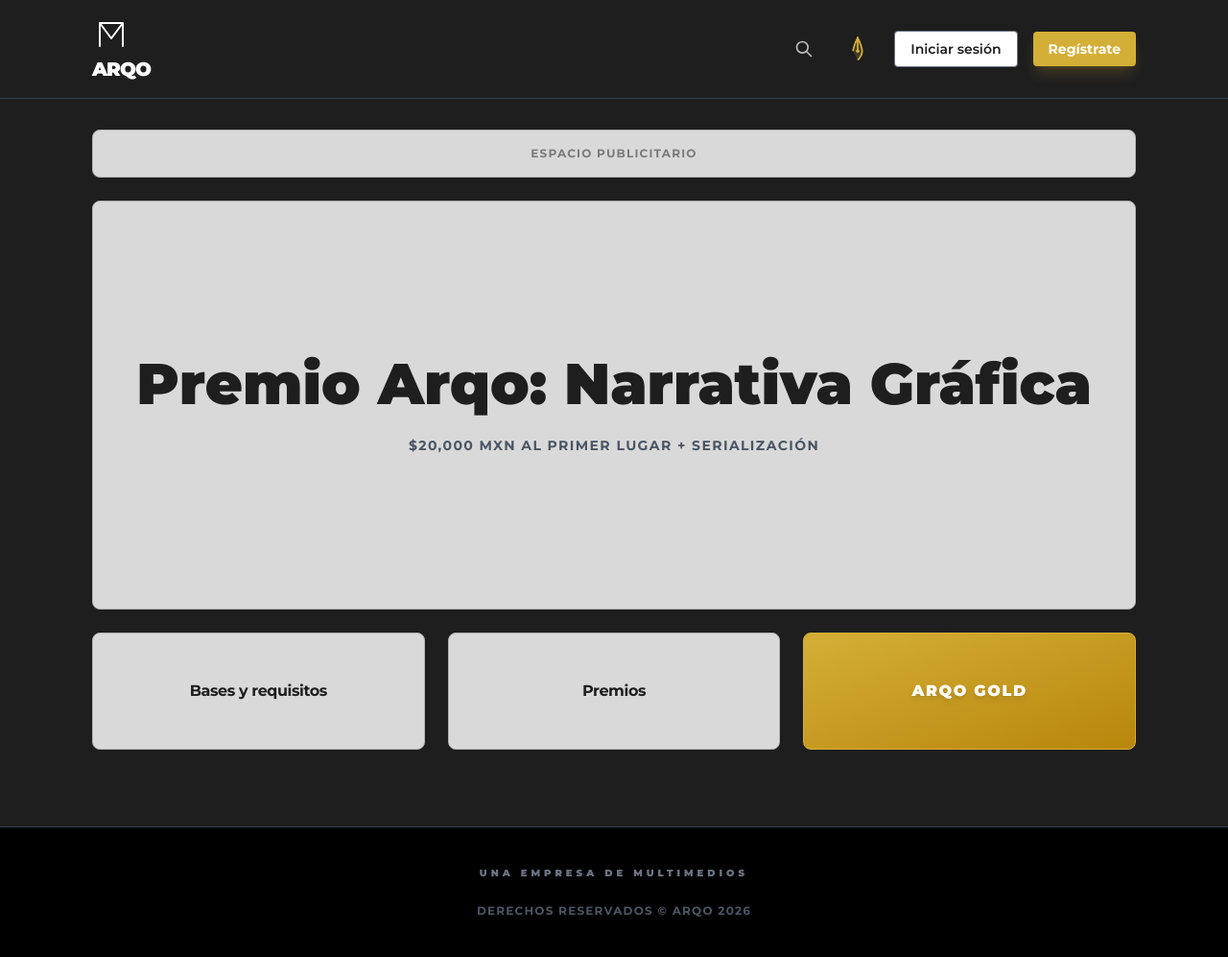
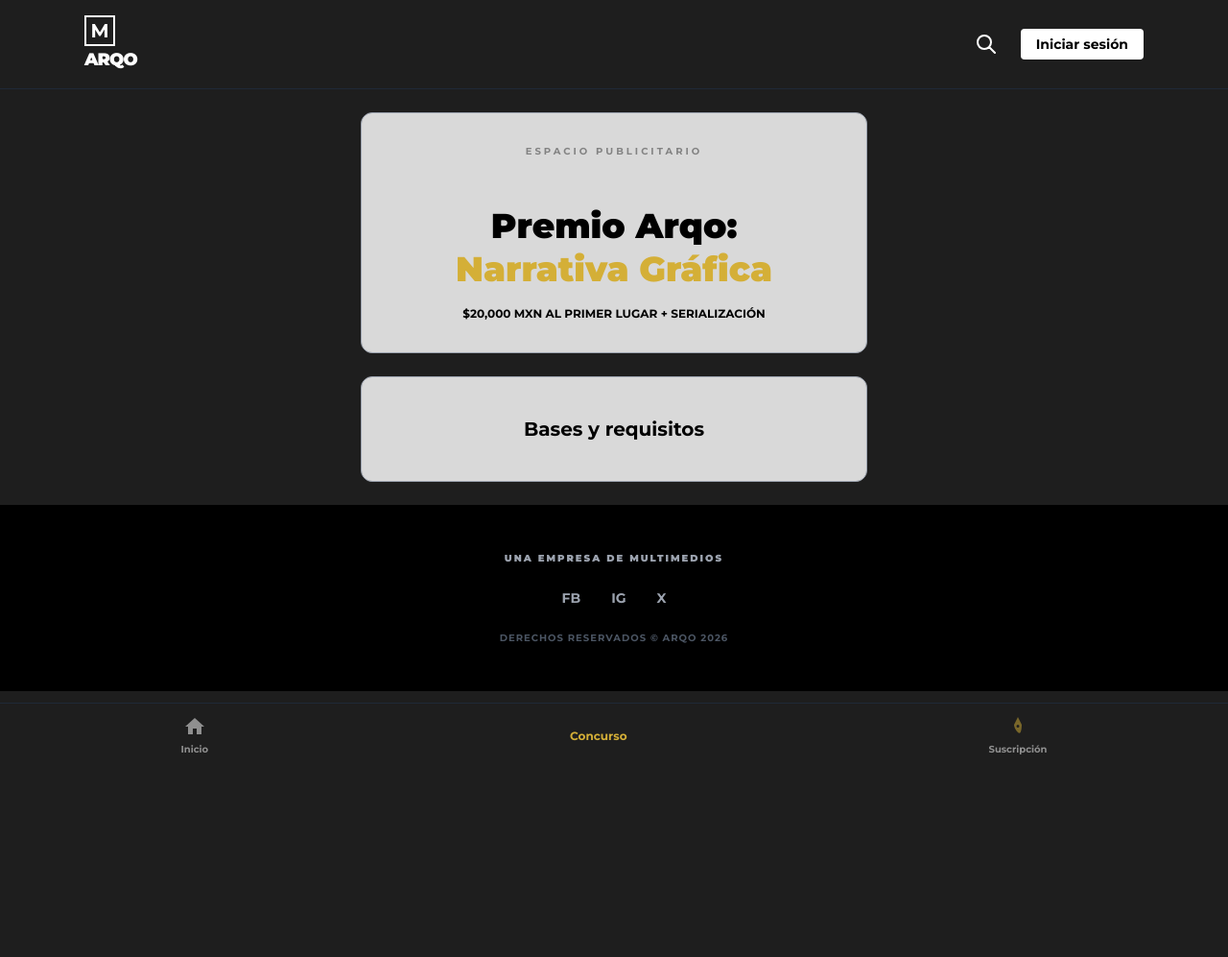
Before and after one commit to Khirbo4h/Arqo-Web, a plain HTML site: page index.html in a window 1280 px wide. Shown: the whole page at 96% size. After the commit the page ends 854 px from the top, so only its background shows below. Drawn offline with nearby package versions, Linux system fonts and the light colour scheme.

Commit message:
Refactor index.html structure and styles

```diff
--- a/index.html
+++ b/index.html
@@ -1,149 +1,82 @@
-
 <!DOCTYPE html>
 <html lang="es">
 <head>
     <meta charset="UTF-8">
     <meta name="viewport" content="width=device-width, initial-scale=1.0">
-    <meta name="theme-color" content="#6366f1">
     <title>Arqo</title>
-    <link rel="manifest" href="manifest.json">
     <script src="https://cdn.tailwindcss.com"></script>
     <link href="https://fonts.googleapis.com/css2?family=Montserrat:wght@400;600;700;900&display=swap" rel="stylesheet">
     <style>
-        body {
-            font-family: 'Montserrat', sans-serif;
-            background-color: #1E1E1E;
+        body { font-family: 'Montserrat', sans-serif; background-color: #1E1E1E; padding-bottom: 70px; }
+        #search-wrapper { display: flex; align-items: center; position: relative; }
+        #search-input {
+            width: 0; opacity: 0; transition: all 0.4s ease-in-out;
+            border-radius: 4px; border: none; outline: none;
+            color: black; font-size: 0.875rem; background-color: white;
+            position: absolute; right: 0;
         }
-        @keyframes fadeIn {
-            from { opacity: 0; }
-            to { opacity: 1; }
-        }
-        .animate-fade-in {
-            animation: fadeIn 0.8s ease-out forwards;
-        }
-
-        /* LÓGICA DEL BUSCADOR: LA LUPA SE MUEVE A LA IZQUIERDA */
-        #search-wrapper {
-            display: flex;
-            align-items: center;
-            position: relative;
-        }
-
-        #search-input {
-            width: 0;
-            opacity: 0;
-            transition: all 0.4s ease-in-out;
-            border-radius: 4px;
-            border: none;
-            outline: none;
-            color: black;
-            font-size: 0.875rem;
-            background-color: white;
-            position: absolute;
-            right: 0;
-        }
-
-        #search-button {
-            transition: transform 0.4s ease-in-out;
-            position: relative;
-            z-index: 10;
-        }
-
-        /* Estado activo: Lupa desplaza 210px a la izquierda */
-        .search-active #search-button {
-            transform: translateX(-210px);
-        }
-
-        .search-active #search-input {
-            width: 200px;
-            opacity: 1;
-            padding: 4px 12px;
-            right: 0;
-        }
+        .search-active #search-button { transform: translateX(-160px); }
+        .search-active #search-input { width: 150px; opacity: 1; padding: 4px 10px; }
+        #search-button { transition: transform 0.4s ease-in-out; z-index: 10; }
     </style>
 </head>
-<body class="opacity-0 animate-fade-in text-[#1E1E1E] min-h-screen">
+<body class="text-white">
 
-    <header class="border-b border-gray-700 bg-[#1E1E1E]">
-        <div class="max-w-6xl mx-auto w-full px-6 lg:px-8 py-4 flex justify-between items-center text-white">
-            <a href="/" class="flex flex-col items-start group transition-transform hover:scale-105">
-                <svg class="w-10 h-10 text-white group-hover:text-[#D4AF37] transition-colors" viewBox="0 0 40 40" fill="none" stroke="currentColor" stroke-width="2">
-                    <path d="M8 32V8l12 16 12-16v24M8 8h24" stroke-linecap="round" stroke-linejoin="round"/>
-                </svg>
-                <span class="text-xl font-black tracking-tighter mt-0.5">ARQO</span>
-            </a>
+    <header class="border-b border-gray-800 bg-[#1E1E1E] sticky top-0 z-50">
+        <div class="max-w-6xl mx-auto px-6 py-4 flex justify-between items-center">
+            <div class="flex flex-col items-start">
+                <div class="w-8 h-8 border-2 border-white flex items-center justify-center font-bold text-xl">M</div>
+                <span class="text-lg font-black tracking-tighter">ARQO</span>
+            </div>
 
             <div class="flex items-center gap-4">
                 <div id="search-wrapper">
-                    <button type="button" id="search-button" class="p-2 text-white/70 hover:text-white" aria-label="Buscar">
-                        <svg class="w-5 h-5" fill="none" stroke="currentColor" viewBox="0 0 24 24"><path stroke-linecap="round" stroke-linejoin="round" stroke-width="2" d="M21 21l-6-6m2-5a7 7 0 11-14 0 7 7 0 0114 0z"/></svg>
-                    </button>
-                    <input type="text" id="search-input" placeholder="Buscar manga, autor...">
+                    <button id="search-button" class="p-2"><svg class="w-6 h-6" fill="none" stroke="currentColor" viewBox="0 0 24 24"><path stroke-linecap="round" stroke-linejoin="round" stroke-width="2" d="M21 21l-6-6m2-5a7 7 0 11-14 0 7 7 0 0114 0z"/></svg></button>
+                    <input type="text" id="search-input" placeholder="Buscar manga...">
                 </div>
-
-                <button type="button" class="p-2 text-[#D4AF37] hover:scale-110 transition-transform" aria-label="Suscripción">
-                    <svg class="w-7 h-7" viewBox="0 0 24 24" fill="none" xmlns="http://www.w3.org/2000/svg">
-                        <path d="M12 22C12 22 16 18 16 14C16 10 12 2 12 2C12 2 8 10 8 14C8 18 12 22Z" fill="#D4AF37" fill-opacity="0.2" stroke="#D4AF37" stroke-width="1.5"/>
-                        <path d="M12 2V13" stroke="#D4AF37" stroke-width="1.5" stroke-linecap="round"/>
-                        <circle cx="12" cy="14" r="1.5" fill="#D4AF37"/>
-                    </svg>
-                </button>
-
-                <a href="#" class="hidden sm:block px-4 py-2 rounded border border-gray-500 bg-white text-[#1E1E1E] font-semibold text-sm hover:bg-gray-200 transition-all">Iniciar sesión</a>
-                <a href="#" class="px-4 py-2 rounded bg-[#D4AF37] text-white font-bold text-sm hover:bg-[#B8860B] transition-all shadow-lg shadow-[#D4AF37]/20">Regístrate</a>
+                <button class="bg-white text-black px-4 py-1.5 rounded text-sm font-bold">Iniciar sesión</button>
             </div>
         </div>
     </header>
 
-    <main class="max-w-6xl mx-auto w-full px-6 lg:px-8 py-8 space-y-6">
-        <section class="rounded-lg bg-[#D9D9D9] border border-[#B3B3B3] py-4 flex items-center justify-center">
-            <span class="text-[#1E1E1E] font-bold text-xs uppercase tracking-widest opacity-50">Espacio Publicitario</span>
+    <main class="p-6 space-y-6 max-w-xl mx-auto">
+        <section class="bg-[#D9D9D9] rounded-xl p-8 text-center border border-gray-400">
+            <p class="text-black/40 font-bold text-[10px] tracking-[0.3em] mb-12">ESPACIO PUBLICITARIO</p>
+            <h1 class="text-4xl font-black text-black leading-tight">Premio Arqo:<br><span class="text-[#D4AF37]">Narrativa Gráfica</span></h1>
+            <p class="text-black font-bold text-xs mt-4">$20,000 MXN AL PRIMER LUGAR + SERIALIZACIÓN</p>
         </section>
 
-        <div class="group relative overflow-hidden rounded-lg bg-[#D9D9D9] border border-[#B3B3B3] py-28 md:py-40 flex flex-col items-center justify-center gap-6 min-h-[280px] md:min-h-[380px] transition-all duration-500">
-            <h1 class="text-3xl md:text-6xl font-black text-[#1E1E1E] text-center px-4 group-hover:scale-105 transition-transform duration-500">
-                Premio Arqo: <span class="group-hover:text-[#D4AF37] transition-colors">Narrativa Gráfica</span>
-            </h1>
-            <p class="text-sm font-bold text-gray-600 uppercase tracking-widest">$20,000 MXN al primer lugar + Serialización</p>
-        </div>
-
-        <section class="grid grid-cols-1 md:grid-cols-3 gap-6">
-            <div class="group rounded-lg bg-[#D9D9D9] border border-[#B3B3B3] py-12 flex items-center justify-center hover:scale-105 hover:border-[#D4AF37] transition-all duration-300">
-                <span class="text-[#1E1E1E] font-bold text-center tracking-tight">Bases y requisitos</span>
-            </div>
-            <div class="group rounded-lg bg-[#D9D9D9] border border-[#B3B3B3] py-12 flex items-center justify-center hover:scale-105 hover:border-[#D4AF37] transition-all duration-300">
-                <span class="text-[#1E1E1E] font-bold text-center tracking-tight">Premios</span>
-            </div>
-            <div class="group rounded-lg bg-gradient-to-br from-[#D4AF37] to-[#B8860B] border border-[#D4AF37] py-12 flex items-center justify-center hover:scale-105 transition-all duration-300">
-                <span class="text-white font-black text-center uppercase tracking-widest drop-shadow-md">Arqo Gold</span>
-            </div>
-        </section>
+        <button class="w-full bg-[#D9D9D9] py-10 rounded-xl text-black font-bold text-xl border border-gray-400">Bases y requisitos</button>
     </main>
 
-    <footer class="border-t border-gray-700 mt-12 bg-black text-white px-6 py-10">
-        <div class="max-w-6xl mx-auto text-center space-y-6">
-            <p class="text-gray-500 text-[10px] font-black tracking-[0.4em] uppercase">Una empresa de Multimedios</p>
-            <p class="text-gray-600 text-xs font-bold uppercase tracking-widest">Derechos reservados © ARQO 2026</p>
+    <nav class="fixed bottom-0 left-0 right-0 bg-[#1E1E1E] border-t border-gray-800 flex justify-around items-center py-3 z-50">
+        <button class="flex flex-col items-center gap-1 opacity-50">
+            <svg class="w-6 h-6" fill="currentColor" viewBox="0 0 24 24"><path d="M10 20v-6h4v6h5v-8h3L12 3 2 12h3v8z"/></svg>
+            <span class="text-[10px] font-bold">Inicio</span>
+        </button>
+        <button class="flex flex-col items-center gap-1">
+            <span class="text-[#D4AF37] font-bold text-xs">Concurso</span>
+        </button>
+        <button class="flex flex-col items-center gap-1 opacity-50">
+            <svg class="w-6 h-6 text-[#D4AF37]" viewBox="0 0 24 24" fill="currentColor">
+                <path d="M12 2L8 10c0 0 0 4 4 8s4-8 4-8L12 2zM12 13a1.5 1.5 0 110-3 1.5 1.5 0 010 3z"/>
+            </svg>
+            <span class="text-[10px] font-bold">Suscripción</span>
+        </button>
+    </nav>
+
+    <footer class="bg-black py-12 px-6 text-center space-y-6 mb-16">
+        <p class="text-gray-400 text-[10px] font-black tracking-[0.2em] uppercase">Una empresa de Multimedios</p>
+        <div class="flex justify-center gap-8 text-gray-400 text-sm font-bold">
+            <span>FB</span><span>IG</span><span>X</span>
         </div>
+        <p class="text-gray-600 text-[10px] font-bold tracking-widest">DERECHOS RESERVADOS © ARQO 2026</p>
     </footer>
 
     <script>
-        const searchButton = document.getElementById('search-button');
-        const searchWrapper = document.getElementById('search-wrapper');
-        const searchInput = document.getElementById('search-input');
-
-        searchButton.addEventListener('click', () => {
-            searchWrapper.classList.toggle('search-active');
-            if (searchWrapper.classList.contains('search-active')) {
-                searchInput.focus();
-            }
-        });
-
-        document.addEventListener('click', (e) => {
-            if (!searchWrapper.contains(e.target) && searchWrapper.classList.contains('search-active')) {
-                searchWrapper.classList.remove('search-active');
-            }
-        });
+        const btn = document.getElementById('search-button');
+        const wrapper = document.getElementById('search-wrapper');
+        btn.addEventListener('click', () => wrapper.classList.toggle('search-active'));
     </script>
 </body>
 </html>
```
